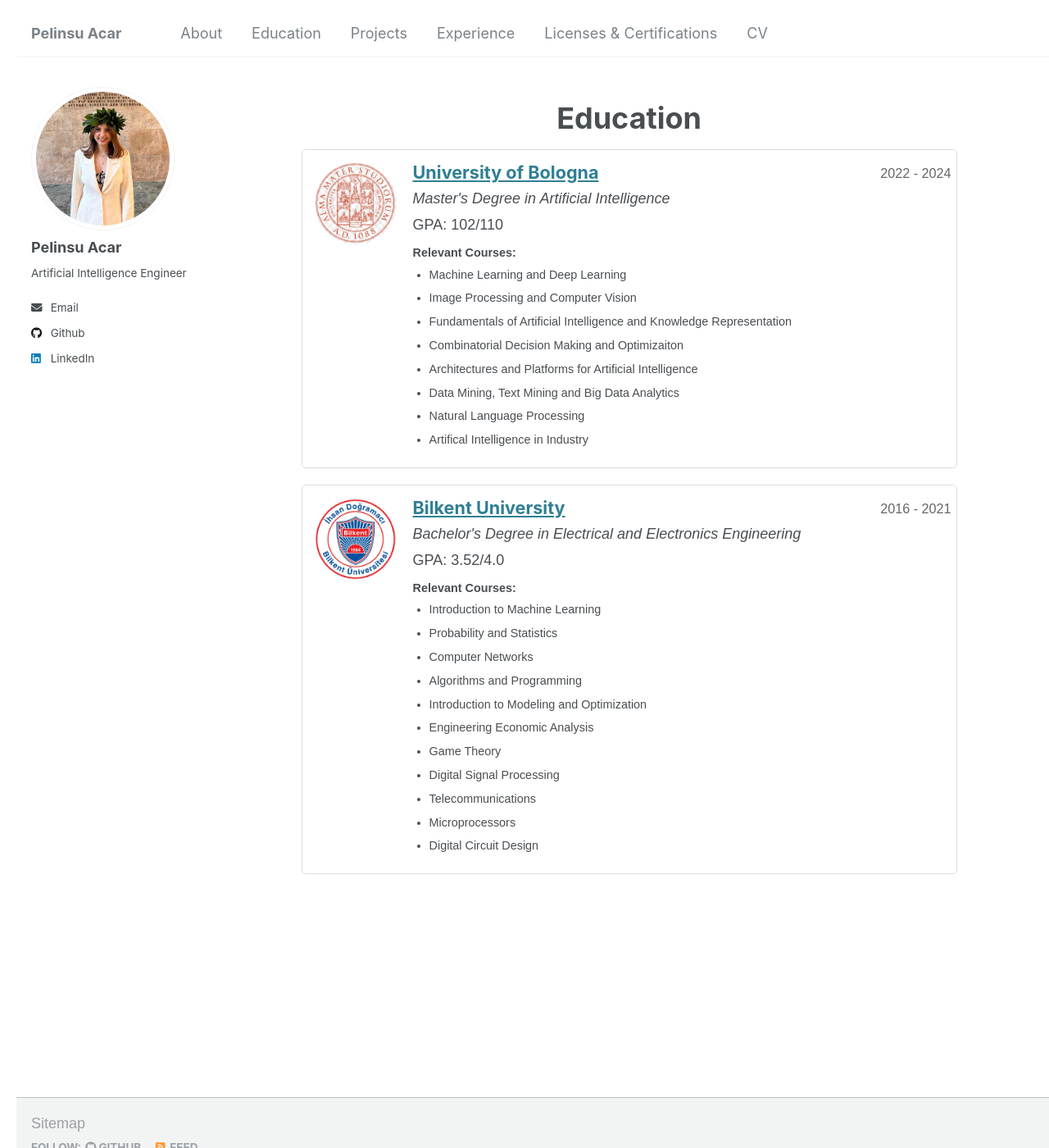
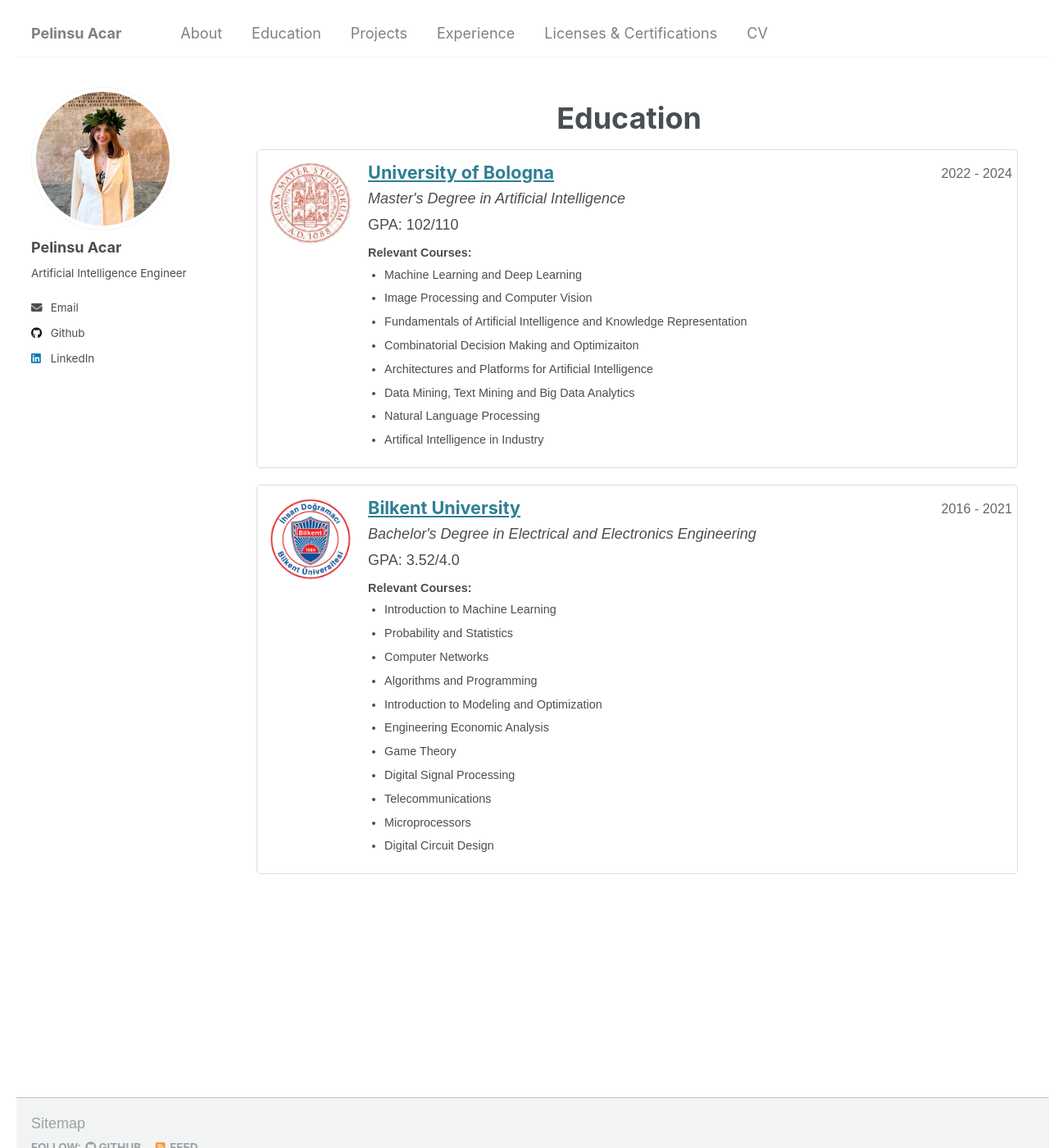
Before and after one commit to pelinsuacar/pelinsuacar.github.io, a Jekyll site: the page built from _pages/education.md, in a window 1280 px wide and 1400 px high. Shown: the whole window at 82% size. Built offline with Jekyll 4.4.1, drawn with Linux system fonts in a browser that asks for light colours.

Commit message:
Update education.html

```diff
--- a/_layouts/education.html
+++ b/_layouts/education.html
@@ -36,20 +36,29 @@ layout: default
     font-size: 2em; /* Adjust font size as needed */
     margin-bottom: 20px; /* Add some space below the title */
     }
+
+    .education {
+    width: 100%; /* Use full width */
+    margin-left: 0; /* Remove any centering */
+    padding-left: 20px; /* Add padding if needed */
+  }
+
   .education-section {
-    width: 800px;
-    margin: 20px auto;
+    width: auto; /* Allow it to grow to fit content */
+    margin: 20px 0; /* Adjust margins for spacing */
   }
+
   .education-item {
     display: flex;
     flex-direction: column;
-    align-items: left;
+    align-items: flex-start; /* Left-align items */
     margin-bottom: 20px;
     padding: 15px;
     border: 1px solid #ddd;
     border-radius: 5px;
     position: relative;
   }
+
   .education-item a img {
     width: 100px;
     height: 100px;
```
Lines whose indentation alone changed are shown as unchanged.
